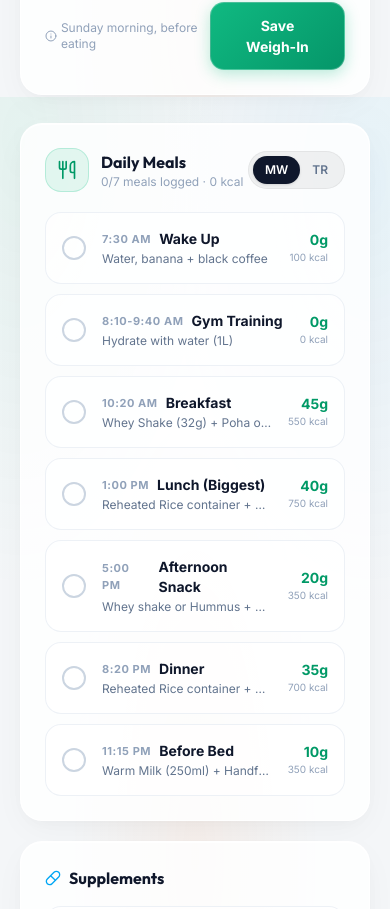
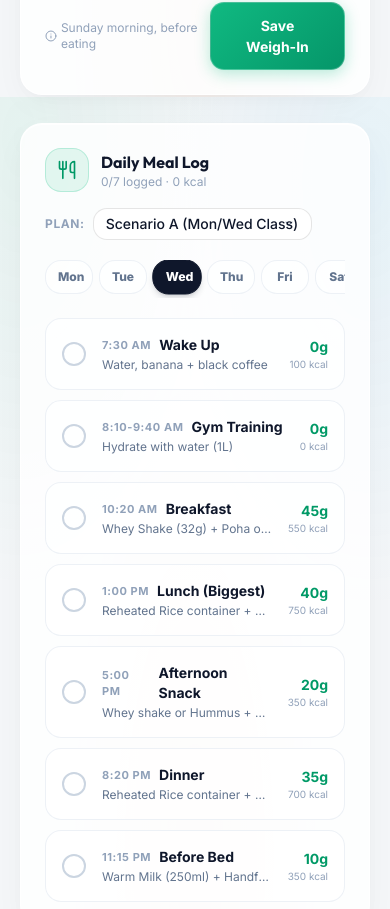
Before and after one commit to dhruv-1100/vitality, a React (Vite) app: page / in a window 390 px wide. Shown: the part 1591-2500 px from the top of the page. Built offline with nearby package versions, Linux system fonts and the light colour scheme; the HTML template or start-up script is replaced by a standard one.

Commit message:
Add full-week (Mon-Sun) meal logging with default schedules & alternative prep swap dropdown

```diff
--- a/src/components/Dashboard.jsx
+++ b/src/components/Dashboard.jsx
@@ -1,10 +1,20 @@
 import React, { useState } from 'react';
-import { Scale, Dumbbell, Utensils, Droplets, Pill, Flame, ArrowRight, Heart, Footprints, Moon, Watch, Plus, Info, Activity, Sparkles } from 'lucide-react';
-import { AUGUST_CALENDAR, MEAL_TIMETABLE_SCENARIO_A, MEAL_TIMETABLE_SCENARIO_B } from '../utils/transformationData';
+import { Scale, Dumbbell, Utensils, Droplets, Pill, Flame, ArrowRight, Heart, Footprints, Moon, Watch, Plus, Info, Activity, Sparkles, RefreshCw, CalendarDays } from 'lucide-react';
+import { AUGUST_CALENDAR, MEAL_TIMETABLE_SCENARIO_A, MEAL_TIMETABLE_SCENARIO_B, MEAL_TIMETABLE_WEEKEND, MEAL_TIMETABLES_MAP } from '../utils/transformationData';
 import { getWeeklyWeightLogs, saveWeeklyWeightLog, getMealChecks, saveMealCheck, getDailyChecklist, saveDailyChecklist, getAppleWatchLogForDate } from '../utils/storage';
 import AppleWatchModal from './AppleWatchModal';
 
-export default function Dashboard({ setActiveTab, setSelectedRoutine, activeScenario, setActiveScenario }) {
+const WEEKDAYS = [
+  { day: 'Mon', fullName: 'Monday', defaultPlan: 'Scenario A (Mon/Wed Class)' },
+  { day: 'Tue', fullName: 'Tuesday', defaultPlan: 'Scenario B (Tue/Thu Class)' },
+  { day: 'Wed', fullName: 'Wednesday', defaultPlan: 'Scenario A (Mon/Wed Class)' },
+  { day: 'Thu', fullName: 'Thursday', defaultPlan: 'Scenario B (Tue/Thu Class)' },
+  { day: 'Fri', fullName: 'Friday', defaultPlan: 'Weekend / Non-Class Prep' },
+  { day: 'Sat', fullName: 'Saturday', defaultPlan: 'Weekend / Non-Class Prep' },
+  { day: 'Sun', fullName: 'Sunday', defaultPlan: 'Weekend / Non-Class Prep' },
+];
+
+export default function Dashboard({ setActiveTab, setSelectedRoutine }) {
   const [selectedDate, setSelectedDate] = useState('2026-07-29');
   const [selectedWeekNum, setSelectedWeekNum] = useState(1);
   const [weightInput, setWeightInput] = useState('59.3');
@@ -12,6 +22,8 @@ export default function Dashboard({ setActiveTab, setSelectedRoutine, activeScen
   const [weightNote, setWeightNote] = useState('');
   const [saveMsg, setSaveMsg] = useState(false);
   const [showWatchModal, setShowWatchModal] = useState(false);
+  const [customDayPlans, setCustomDayPlans] = useState({});
+  const [selectedDayName, setSelectedDayName] = useState('Wed');
   const [_, forceUpdate] = useState(0);
 
   const weeklyLogs = getWeeklyWeightLogs();
@@ -19,7 +31,11 @@ export default function Dashboard({ setActiveTab, setSelectedRoutine, activeScen
   const dailyChecklist = getDailyChecklist(selectedDate);
   const watchData = getAppleWatchLogForDate(selectedDate);
   const todayCalendar = AUGUST_CALENDAR.find(c => c.date === selectedDate) || { session: 'Rest', weekNum: 1, rpe: '-', notes: 'Recovery day' };
-  const timetable = activeScenario === 'Scenario A' ? MEAL_TIMETABLE_SCENARIO_A : MEAL_TIMETABLE_SCENARIO_B;
+
+  // Find default plan for selected day
+  const currentDayConfig = WEEKDAYS.find(w => w.day === selectedDayName) || WEEKDAYS[2];
+  const activePlanName = customDayPlans[selectedDayName] || currentDayConfig.defaultPlan;
+  const timetable = MEAL_TIMETABLES_MAP[activePlanName] || MEAL_TIMETABLE_SCENARIO_A;
   const currentMealChecks = mealChecks[selectedDate] || {};
 
   let checkedProtein = 0, checkedCals = 0, mealsChecked = 0;
@@ -62,6 +78,14 @@ export default function Dashboard({ setActiveTab, setSelectedRoutine, activeScen
   const addWater = (d) => {
     saveDailyChecklist(selectedDate, { ...dailyChecklist, waterLitres: Math.max(0, parseFloat(((dailyChecklist.waterLitres || 0) + d).toFixed(1))) });
     forceUpdate(x => x + 1);
+  };
+
+  const handleDaySelect = (dayObj) => {
+    setSelectedDayName(dayObj.day);
+  };
+
+  const handlePlanChange = (newPlan) => {
+    setCustomDayPlans(prev => ({ ...prev, [selectedDayName]: newPlan }));
   };
 
   const Ring = ({ pct, color, trackColor = 'rgba(0,0,0,0.06)', size = 100, stroke = 12, children }) => {
@@ -262,28 +286,56 @@ export default function Dashboard({ setActiveTab, setSelectedRoutine, activeScen
 
       {/* Meals + Supplements */}
       <div className="grid grid-cols-1 lg:grid-cols-3 gap-5 animate-fade-in">
-        {/* Meal Checklist */}
+        {/* Full-Week Meal Checklist */}
         <div className="card !p-6 lg:col-span-2">
-          <div className="flex items-center justify-between mb-5">
+          {/* Header */}
+          <div className="flex flex-col sm:flex-row sm:items-center justify-between gap-4 mb-5">
             <div className="flex items-center gap-3">
               <div className="w-11 h-11 rounded-2xl bg-emerald-500/10 border border-emerald-500/20 flex items-center justify-center">
                 <Utensils className="w-5 h-5 text-emerald-600" />
               </div>
               <div>
-                <p className="text-base font-bold text-slate-900 font-display">Daily Meals</p>
-                <p className="text-xs text-slate-400">{mealsChecked}/{timetable.length} meals logged &middot; {checkedCals} kcal</p>
+                <p className="text-base font-bold text-slate-900 font-display">Daily Meal Log</p>
+                <p className="text-xs text-slate-400">{mealsChecked}/{timetable.length} logged &middot; {checkedCals} kcal</p>
               </div>
             </div>
-            <div className="flex bg-black/5 p-1 rounded-full border border-black/5">
-              {['Scenario A', 'Scenario B'].map(s => (
-                <button key={s} onClick={() => setActiveScenario(s)}
-                  className={`px-3 py-1.5 text-xs font-semibold rounded-full transition-all ${activeScenario === s ? 'bg-slate-900 text-white shadow-sm' : 'text-slate-500 hover:text-slate-900'}`}>
-                  {s === 'Scenario A' ? 'MW' : 'TR'}
-                </button>
-              ))}
+
+            {/* Plan Swap Selector */}
+            <div className="flex items-center gap-2">
+              <span className="text-xs font-bold text-slate-400 uppercase tracking-wider">Plan:</span>
+              <select
+                value={activePlanName}
+                onChange={(e) => handlePlanChange(e.target.value)}
+                className="input-field !w-auto text-xs font-bold !py-1.5 !px-3"
+              >
+                {Object.keys(MEAL_TIMETABLES_MAP).map(planKey => (
+                  <option key={planKey} value={planKey}>{planKey}</option>
+                ))}
+              </select>
             </div>
           </div>
 
+          {/* Full Week Day Selector Pills */}
+          <div className="flex items-center gap-1.5 mb-5 overflow-x-auto scrollbar-none pb-1">
+            {WEEKDAYS.map(w => {
+              const active = selectedDayName === w.day;
+              return (
+                <button
+                  key={w.day}
+                  onClick={() => handleDaySelect(w)}
+                  className={`flex-1 min-w-[48px] py-2 px-3 rounded-2xl text-xs font-extrabold transition-all border ${
+                    active
+                      ? 'bg-slate-900 text-white border-slate-900 shadow-md shadow-slate-900/15 scale-[1.03]'
+                      : 'bg-white/60 text-slate-500 border-slate-200/60 hover:bg-slate-100 hover:text-slate-900'
+                  }`}
+                >
+                  {w.day}
+                </button>
+              );
+            })}
+          </div>
+
+          {/* Meal List */}
           <div className="space-y-2.5">
             {timetable.map((meal, idx) => {
               const checked = !!currentMealChecks[idx];
--- a/src/components/DietHub.jsx
+++ b/src/components/DietHub.jsx
@@ -1,14 +1,28 @@
 import React, { useState } from 'react';
-import { Utensils, Clock, ChefHat, ChevronDown, ChevronUp, AlertTriangle, Zap, RefreshCw } from 'lucide-react';
-import { MEAL_TIMETABLE_SCENARIO_A, MEAL_TIMETABLE_SCENARIO_B, BATCH_COOKING_SESSIONS, PROTEIN_ROTATIONS, EMERGENCY_MEALS, PRE_WORKOUT_CARBS } from '../utils/transformationData';
+import { Utensils, Clock, ChefHat, ChevronDown, ChevronUp, AlertTriangle, Zap, RefreshCw, CalendarDays } from 'lucide-react';
+import { MEAL_TIMETABLE_SCENARIO_A, MEAL_TIMETABLE_SCENARIO_B, MEAL_TIMETABLE_WEEKEND, MEAL_TIMETABLES_MAP, BATCH_COOKING_SESSIONS, PROTEIN_ROTATIONS, EMERGENCY_MEALS, PRE_WORKOUT_CARBS } from '../utils/transformationData';
 import { getProteinRotation, setProteinRotation } from '../utils/storage';
 
-export default function DietHub({ activeScenario, setActiveScenario }) {
+const WEEKDAYS = [
+  { day: 'Mon', fullName: 'Monday', defaultPlan: 'Scenario A (Mon/Wed Class)' },
+  { day: 'Tue', fullName: 'Tuesday', defaultPlan: 'Scenario B (Tue/Thu Class)' },
+  { day: 'Wed', fullName: 'Wednesday', defaultPlan: 'Scenario A (Mon/Wed Class)' },
+  { day: 'Thu', fullName: 'Thursday', defaultPlan: 'Scenario B (Tue/Thu Class)' },
+  { day: 'Fri', fullName: 'Friday', defaultPlan: 'Weekend / Non-Class Prep' },
+  { day: 'Sat', fullName: 'Saturday', defaultPlan: 'Weekend / Non-Class Prep' },
+  { day: 'Sun', fullName: 'Sunday', defaultPlan: 'Weekend / Non-Class Prep' },
+];
+
+export default function DietHub() {
   const [activeSection, setActiveSection] = useState('schedule');
   const [expandedRecipe, setExpandedRecipe] = useState(null);
   const [currentRotation, setCurrentRotation] = useState(getProteinRotation());
+  const [selectedDayName, setSelectedDayName] = useState('Wed');
+  const [customDayPlans, setCustomDayPlans] = useState({});
 
-  const timetable = activeScenario === 'Scenario A' ? MEAL_TIMETABLE_SCENARIO_A : MEAL_TIMETABLE_SCENARIO_B;
+  const currentDayConfig = WEEKDAYS.find(w => w.day === selectedDayName) || WEEKDAYS[2];
+  const activePlanName = customDayPlans[selectedDayName] || currentDayConfig.defaultPlan;
+  const timetable = MEAL_TIMETABLES_MAP[activePlanName] || MEAL_TIMETABLE_SCENARIO_A;
 
   const sections = [
     { id: 'schedule', label: 'Meal Schedule' },
@@ -22,11 +36,15 @@ export default function DietHub({ activeScenario, setActiveScenario }) {
     setCurrentRotation(r);
   };
 
+  const handlePlanChange = (newPlan) => {
+    setCustomDayPlans(prev => ({ ...prev, [selectedDayName]: newPlan }));
+  };
+
   return (
-    <div className="space-y-6 animate-fade-in pb-12">
+    <div className="space-y-6 animate-fade-in pb-16">
       <div>
-        <h1 className="text-2xl font-bold text-gray-900 tracking-tight">Nutrition</h1>
-        <p className="text-sm text-gray-400 mt-0.5">2,800 kcal · 150g protein · Lacto-vegetarian</p>
+        <h1 className="text-3xl font-extrabold text-slate-900 tracking-tight font-display">Nutrition</h1>
+        <p className="text-sm text-slate-500 mt-1 font-medium">2,800 kcal &middot; 150g protein &middot; Lacto-vegetarian</p>
       </div>
 
       {/* Section Tabs */}
@@ -40,51 +58,89 @@ export default function DietHub({ activeScenario, setActiveScenario }) {
 
       {/* Meal Schedule */}
       {activeSection === 'schedule' && (
-        <div className="space-y-4">
-          <div className="flex items-center justify-between">
-            <p className="text-sm font-semibold text-gray-700">Daily Timetable</p>
-            <div className="flex bg-gray-100 p-1 rounded-full">
-              <button onClick={() => setActiveScenario('Scenario A')} className={`px-3 py-1 text-xs font-semibold rounded-full transition-all ${activeScenario === 'Scenario A' ? 'bg-white shadow-sm text-gray-800' : 'text-gray-400'}`}>
-                MW Class
-              </button>
-              <button onClick={() => setActiveScenario('Scenario B')} className={`px-3 py-1 text-xs font-semibold rounded-full transition-all ${activeScenario === 'Scenario B' ? 'bg-white shadow-sm text-gray-800' : 'text-gray-400'}`}>
-                TR Class
-              </button>
+        <div className="space-y-5">
+          {/* Header & Controls */}
+          <div className="card !p-6">
+            <div className="flex flex-col sm:flex-row sm:items-center justify-between gap-4 mb-5">
+              <div className="flex items-center gap-3">
+                <div className="w-10 h-10 rounded-2xl bg-emerald-500/10 border border-emerald-500/20 flex items-center justify-center">
+                  <CalendarDays className="w-5 h-5 text-emerald-600" />
+                </div>
+                <div>
+                  <p className="text-base font-bold text-slate-900 font-display">Weekly Timetable</p>
+                  <p className="text-xs text-slate-400">Select day of week & swap batch prep options</p>
+                </div>
+              </div>
+
+              {/* Plan Swap Dropdown */}
+              <div className="flex items-center gap-2">
+                <span className="text-xs font-bold text-slate-400 uppercase tracking-wider">Active Plan:</span>
+                <select
+                  value={activePlanName}
+                  onChange={(e) => handlePlanChange(e.target.value)}
+                  className="input-field !w-auto text-xs font-bold !py-2 !px-3"
+                >
+                  {Object.keys(MEAL_TIMETABLES_MAP).map(planKey => (
+                    <option key={planKey} value={planKey}>{planKey}</option>
+                  ))}
+                </select>
+              </div>
+            </div>
+
+            {/* Day Selector Pills */}
+            <div className="flex items-center gap-1.5 overflow-x-auto scrollbar-none pb-1">
+              {WEEKDAYS.map(w => {
+                const active = selectedDayName === w.day;
+                return (
+                  <button
+                    key={w.day}
+                    onClick={() => setSelectedDayName(w.day)}
+                    className={`flex-1 min-w-[52px] py-2.5 px-3 rounded-2xl text-xs font-extrabold transition-all border ${
+                      active
+                        ? 'bg-slate-900 text-white border-slate-900 shadow-md shadow-slate-900/15 scale-[1.03]'
+                        : 'bg-white/60 text-slate-500 border-slate-200/60 hover:bg-slate-100 hover:text-slate-900'
+                    }`}
+                  >
+                    {w.day}
+                  </button>
+                );
+              })}
             </div>
           </div>
 
-          <div className="card p-0 overflow-hidden">
+          {/* Timetable List */}
+          <div className="card !p-0 overflow-hidden">
             {timetable.map((meal, idx) => (
-              <div key={idx} className={`flex items-center gap-4 p-4 ${idx > 0 ? 'border-t border-gray-50' : ''}`}>
-                <div className="w-9 h-9 rounded-xl bg-green-50 flex items-center justify-center shrink-0">
-                  <Clock className="w-4 h-4 text-green-600" />
+              <div key={idx} className={`flex items-center gap-4 p-4 ${idx > 0 ? 'border-t border-slate-100' : ''}`}>
+                <div className="w-10 h-10 rounded-2xl bg-emerald-500/10 border border-emerald-500/20 flex items-center justify-center shrink-0">
+                  <Clock className="w-4 h-4 text-emerald-600" />
                 </div>
                 <div className="flex-1 min-w-0">
                   <div className="flex items-center gap-2">
-                    <span className="text-xs font-medium text-gray-400">{meal.time}</span>
-                    <span className="text-sm font-semibold text-gray-800">{meal.meal}</span>
+                    <span className="text-[11px] font-bold text-slate-400 uppercase tracking-wider">{meal.time}</span>
+                    <span className="text-sm font-bold text-slate-900">{meal.meal}</span>
                   </div>
-                  <p className="text-xs text-gray-500 truncate">{meal.detail}</p>
+                  <p className="text-xs text-slate-500 mt-0.5 truncate">{meal.detail}</p>
                 </div>
                 <div className="text-right shrink-0">
-                  <p className="text-xs font-bold text-green-600">{meal.protein}</p>
-                  <p className="text-[10px] text-gray-400">{meal.cals} kcal</p>
+                  <p className="text-sm font-bold text-emerald-600">{meal.protein}</p>
+                  <p className="text-[10px] text-slate-400 font-medium">{meal.cals} kcal</p>
                 </div>
               </div>
             ))}
           </div>
 
           {/* Pre-workout Carbs */}
-          <div className="card p-5">
-            <p className="text-sm font-bold text-gray-800 mb-3 flex items-center gap-2">
+          <div className="card !p-6">
+            <p className="text-base font-bold text-slate-900 mb-3 flex items-center gap-2 font-display">
               <Zap className="w-4 h-4 text-amber-500" />
-              Pre-Workout Fuel Options
+              Pre-Workout Carb Options
             </p>
-            <div className="space-y-2">
+            <div className="grid grid-cols-1 sm:grid-cols-2 gap-2.5">
               {PRE_WORKOUT_CARBS.map((opt, i) => (
-                <div key={i} className="flex items-center gap-3 p-3 rounded-xl bg-amber-50/50 border border-amber-100">
-                  <span className="text-sm">⚡</span>
-                  <span className="text-sm text-gray-700">{opt}</span>
+                <div key={i} className="flex items-center gap-3 p-3.5 rounded-2xl bg-amber-500/10 border border-amber-500/20">
+                  <span className="text-base">⚡</span>
+                  <span className="text-xs font-semibold text-amber-900">{opt}</span>
                 </div>
               ))}
             </div>
@@ -96,35 +152,35 @@ export default function DietHub({ activeScenario, setActiveScenario }) {
       {activeSection === 'batch' && (
         <div className="space-y-4">
           {BATCH_COOKING_SESSIONS.map(session => (
-            <div key={session.id} className="card p-5">
+            <div key={session.id} className="card !p-6">
               <div className="flex items-center gap-3 mb-4">
-                <div className="w-9 h-9 rounded-xl bg-orange-50 flex items-center justify-center">
-                  <ChefHat className="w-[18px] h-[18px] text-orange-500" />
+                <div className="w-10 h-10 rounded-2xl bg-orange-500/10 border border-orange-500/20 flex items-center justify-center">
+                  <ChefHat className="w-5 h-5 text-orange-500" />
                 </div>
                 <div>
-                  <p className="text-sm font-bold text-gray-800">{session.title}</p>
-                  <p className="text-xs text-gray-400">~{session.timeEst} total</p>
+                  <p className="text-base font-bold text-slate-900 font-display">{session.title}</p>
+                  <p className="text-xs text-slate-400">~{session.timeEst} total</p>
                 </div>
               </div>
 
-              <div className="space-y-2">
+              <div className="space-y-2.5">
                 {session.recipes.map((recipe, ri) => {
                   const isOpen = expandedRecipe === `${session.id}-${ri}`;
                   return (
-                    <div key={ri} className="border border-gray-100 rounded-xl overflow-hidden">
+                    <div key={ri} className="border border-slate-200/60 rounded-2xl overflow-hidden bg-white/60">
                       <button
                         onClick={() => setExpandedRecipe(isOpen ? null : `${session.id}-${ri}`)}
-                        className="w-full flex items-center justify-between p-3.5 text-left hover:bg-gray-50 transition-colors"
+                        className="w-full flex items-center justify-between p-4 text-left hover:bg-slate-50 transition-colors"
                       >
                         <div>
-                          <p className="text-sm font-semibold text-gray-800">{recipe.name}</p>
-                          <p className="text-xs text-gray-400">Active: {recipe.activeTime} · Total: {recipe.totalTime}</p>
+                          <p className="text-sm font-bold text-slate-900">{recipe.name}</p>
+                          <p className="text-xs text-slate-400 mt-0.5">Active: {recipe.activeTime} &middot; Total: {recipe.totalTime}</p>
                         </div>
-                        {isOpen ? <ChevronUp className="w-4 h-4 text-gray-400" /> : <ChevronDown className="w-4 h-4 text-gray-400" />}
+                        {isOpen ? <ChevronUp className="w-4 h-4 text-slate-400" /> : <ChevronDown className="w-4 h-4 text-slate-400" />}
                       </button>
                       {isOpen && (
-                        <div className="px-3.5 pb-3.5 pt-0">
-                          <p className="text-xs text-gray-600 bg-gray-50 p-3 rounded-lg leading-relaxed">{recipe.ingredients}</p>
+                        <div className="px-4 pb-4 pt-0">
+                          <p className="text-xs text-slate-600 bg-slate-50 p-3.5 rounded-xl leading-relaxed border border-slate-100">{recipe.ingredients}</p>
                         </div>
                       )}
                     </div>
@@ -139,7 +195,7 @@ export default function DietHub({ activeScenario, setActiveScenario }) {
       {/* Protein Rotation */}
       {activeSection === 'rotation' && (
         <div className="space-y-4">
-          <p className="text-sm text-gray-500">Rotate protein sources every week to prevent flavor fatigue and ensure micronutrient variety.</p>
+          <p className="text-sm text-slate-500">Rotate protein sources every week to prevent flavor fatigue and ensure micronutrient variety.</p>
           <div className="flex gap-2 mb-4">
             {PROTEIN_ROTATIONS.map(r => (
               <button
@@ -154,14 +210,14 @@ export default function DietHub({ activeScenario, setActiveScenario }) {
           </div>
 
           {PROTEIN_ROTATIONS.filter(r => r.weekLabel === currentRotation).map(r => (
-            <div key={r.weekLabel} className="card p-5 space-y-4">
+            <div key={r.weekLabel} className="card !p-6 space-y-4">
               <div>
-                <p className="text-xs font-semibold text-gray-400 uppercase tracking-wide mb-2">Sunday Prep (Mon–Wed)</p>
-                <p className="text-sm text-gray-700 bg-green-50 p-3 rounded-xl border border-green-100">{r.session1}</p>
+                <p className="text-xs font-bold text-slate-400 uppercase tracking-wider mb-2">Sunday Prep (Mon–Wed)</p>
+                <p className="text-sm font-medium text-emerald-900 bg-emerald-500/10 p-4 rounded-2xl border border-emerald-500/20">{r.session1}</p>
               </div>
               <div>
-                <p className="text-xs font-semibold text-gray-400 uppercase tracking-wide mb-2">Thursday Prep (Thu–Sun)</p>
-                <p className="text-sm text-gray-700 bg-orange-50 p-3 rounded-xl border border-orange-100">{r.session2}</p>
+                <p className="text-xs font-bold text-slate-400 uppercase tracking-wider mb-2">Thursday Prep (Thu–Sun)</p>
+                <p className="text-sm font-medium text-orange-900 bg-orange-500/10 p-4 rounded-2xl border border-orange-500/20">{r.session2}</p>
               </div>
             </div>
           ))}
@@ -171,17 +227,17 @@ export default function DietHub({ activeScenario, setActiveScenario }) {
       {/* Emergency Meals */}
       {activeSection === 'emergency' && (
         <div className="space-y-4">
-          <div className="card p-5">
-            <p className="text-sm font-bold text-gray-800 mb-3 flex items-center gap-2">
+          <div className="card !p-6">
+            <p className="text-base font-bold text-slate-900 mb-2 flex items-center gap-2 font-display">
               <AlertTriangle className="w-4 h-4 text-amber-500" />
               Emergency Fallback Meals
             </p>
-            <p className="text-xs text-gray-400 mb-4">When life gets busy. Zero prep, high protein options.</p>
-            <div className="space-y-2">
+            <p className="text-xs text-slate-400 mb-4">When life gets busy. Zero prep, high protein options.</p>
+            <div className="space-y-2.5">
               {EMERGENCY_MEALS.map((meal, i) => (
-                <div key={i} className="p-3.5 rounded-xl bg-amber-50/50 border border-amber-100">
-                  <p className="text-sm font-semibold text-gray-800">{meal.title}</p>
-                  <p className="text-xs text-gray-500 mt-0.5">{meal.desc}</p>
+                <div key={i} className="p-4 rounded-2xl bg-amber-500/10 border border-amber-500/20">
+                  <p className="text-sm font-bold text-amber-950">{meal.title}</p>
+                  <p className="text-xs text-amber-800 mt-0.5">{meal.desc}</p>
                 </div>
               ))}
             </div>
--- a/src/utils/transformationData.js
+++ b/src/utils/transformationData.js
@@ -210,6 +210,22 @@ export const MEAL_TIMETABLE_SCENARIO_B = [
   { time: "11:15 PM", meal: "Before Bed", detail: "Milk + Almonds / Walnuts", protein: "10g", cals: "350" }
 ];
 
+export const MEAL_TIMETABLE_WEEKEND = [
+  { time: "8:00 AM", meal: "Wake Up & Hydrate", detail: "Water + 1 banana & black coffee", protein: "0g", cals: "100" },
+  { time: "8:30-10:00 AM", meal: "Gym / Training Window", detail: "Weekend session & 1L water hydration", protein: "0g", cals: "0" },
+  { time: "10:30 AM", meal: "Post-Workout Breakfast", detail: "Whey Shake (32g) + Besan Chilla / Paneer Toast", protein: "45g", cals: "550" },
+  { time: "1:30 PM", meal: "Weekend Batch Prep Lunch", detail: "Reheated Pasta or Rice + Rajma / Chana / Paneer", protein: "40g", cals: "750" },
+  { time: "5:30 PM", meal: "Evening Snack", detail: "Greek Yogurt Bowl or Hummus + Pita", protein: "20g", cals: "350" },
+  { time: "8:30 PM", meal: "Dinner", detail: "Reheated Rice container + Tofu Stir-Fry / Dal", protein: "35g", cals: "700" },
+  { time: "11:15 PM", meal: "Bedtime Fuel", detail: "Warm Milk (250ml) + Handful of nuts", protein: "10g", cals: "350" }
+];
+
+export const MEAL_TIMETABLES_MAP = {
+  "Scenario A (Mon/Wed Class)": MEAL_TIMETABLE_SCENARIO_A,
+  "Scenario B (Tue/Thu Class)": MEAL_TIMETABLE_SCENARIO_B,
+  "Weekend / Non-Class Prep": MEAL_TIMETABLE_WEEKEND
+};
+
 export const BATCH_COOKING_SESSIONS = [
   {
     id: "sun_prep",
```
